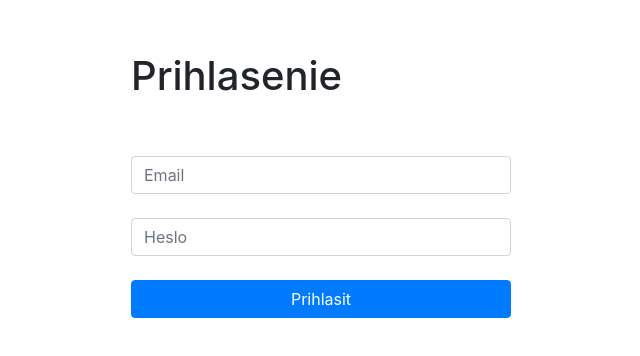
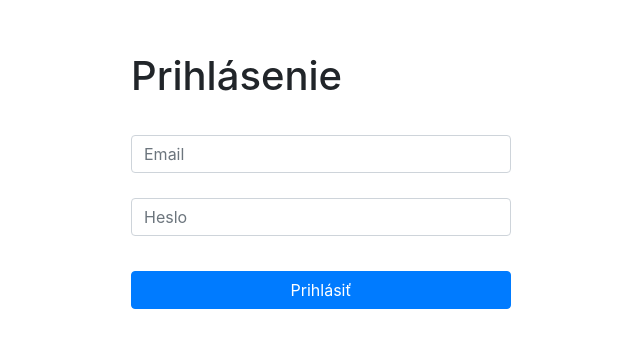
Before and after one commit to TIS2019-FMFI/fitness, a React (Create React App) app in the folder src/frontend/: page / in a window 1280 px wide. Shown: the part 198-554 px from the top of the page, without its empty margins (7-647 px from the left). Built offline with nearby package versions, Linux system fonts and the light colour scheme.

Commit message:
minor changes in login screen

```diff
--- a/src/frontend/src/home/home.tsx
+++ b/src/frontend/src/home/home.tsx
@@ -10,6 +10,7 @@ import { OrderReservation } from './procedure-row/reservation-cell/reservation-c
 import ProcedureRow, { addInterval, Reservation } from './procedure-row/procedure-row';
 import { startHour, endHour } from './clock';
 import { TokenContext, url } from '../App';
+
 
 export const ClientsContext = React.createContext([]);
 
--- a/src/frontend/src/login.tsx
+++ b/src/frontend/src/login.tsx
@@ -25,36 +25,34 @@ function Login(props: Props) {
                 if (response.data.success) {
                     props.setLogin(response.data.data.auth_token, response.data.data.expires_in);
                 } else {
-                    window.alert('Zle heslo');
+                    window.alert('Zadali ste zlé prihlasovacie údaje');
                 }
             })
             .catch((error) => {
-                window.alert('Zle heslo');
+                window.alert('Zadali ste zlé prihlasovacie údaje');
                 console.error(error);
             })
     }
 
     return (
         <LoginWrapper style={{ padding: '10px' }}>
-            <h1>Prihlasenie</h1>
-            <br />
-            <br />
-            <Input placeholder='Email' value={email} onChange={event => setEmail(event.target.value)} />
-            <br />
+            <h1>Prihlásenie</h1>
+            <Input placeholder='Email' value={email} onChange={event => setEmail(event.target.value)} style={{ marginTop: '35px' }}/>
             <Input
                 placeholder='Heslo'
                 value={password}
                 type='password'
                 onChange={event => setPassword(event.target.value)}
+                style={{ marginTop: '25px' }}
             />
-            <br />
             <StyledButton
                 color='primary'
                 onClick={() => {
                     postCredentials();
                 }}
+                style={{ marginTop: '35px' }}
             >
-                Prihlasit
+                Prihlásiť
             </StyledButton>
         </LoginWrapper>
     );
```
